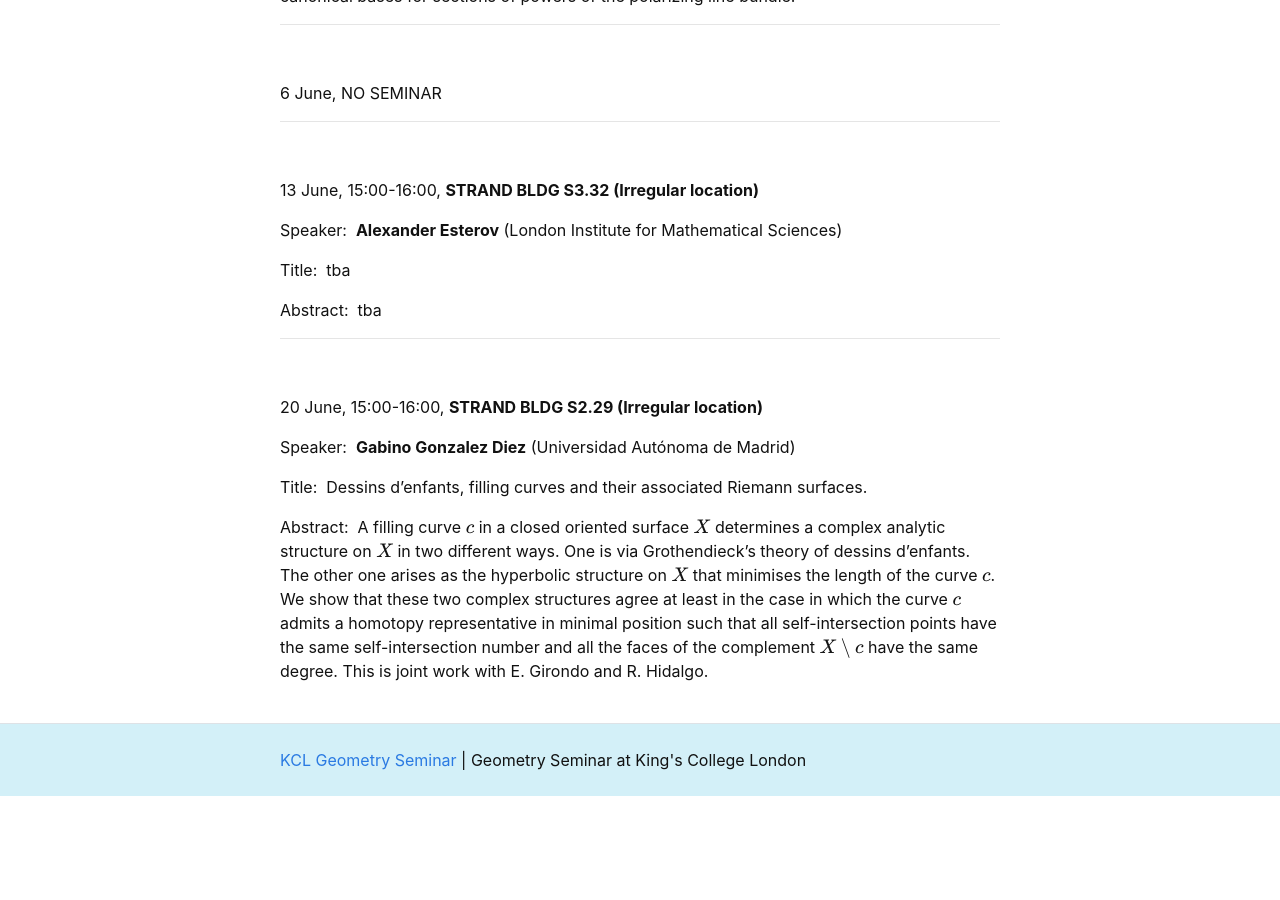
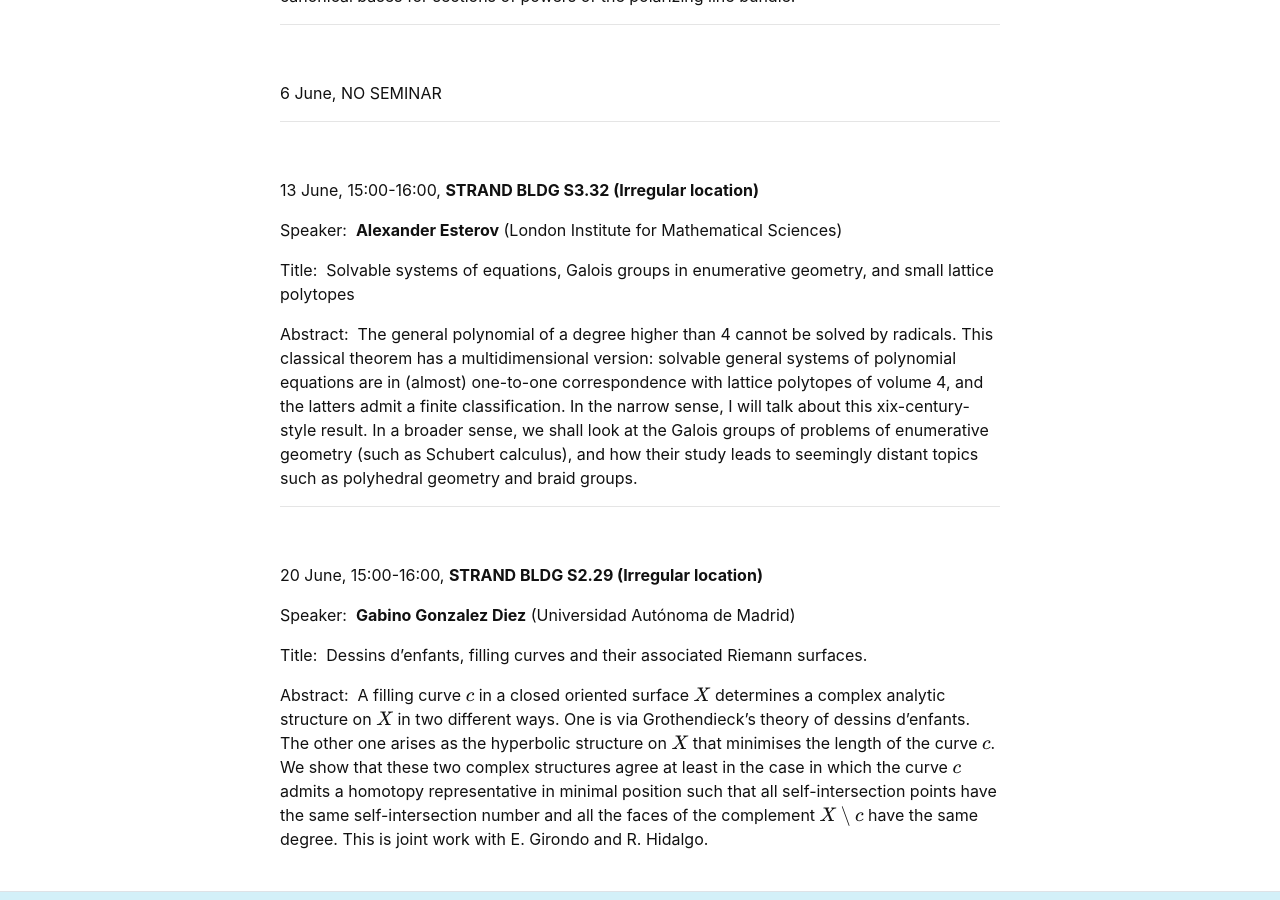
Before and after one commit to kcl-geometry-seminar/kcl-geometry-seminar.github.io, a Jekyll site: the page built from pages/index.md, in a window 1280 px wide and 900 px high, scrolled down 6650 px. Built offline with Jekyll 4.4.1, drawn with Linux system fonts in a browser that asks for light colours; formulas are drawn with MathJax 3; a script that is not in the unit is left out; before the commit the page ends 7446 px from its top, so only the background shows below that.

Commit message:
Add Alexander Esterov's talk

```diff
--- a/pages/index.md
+++ b/pages/index.md
@@ -243,9 +243,10 @@ Abstract:&nbsp; I will talk about work with Hacking, Keel and Siebert on using m
 
 Speaker:&nbsp; **Alexander Esterov** (London Institute for Mathematical Sciences)
 
-Title:&nbsp; tba
+Title:&nbsp; Solvable systems of equations, Galois groups in enumerative geometry, and small lattice polytopes
 
-Abstract:&nbsp; tba
+Abstract:&nbsp; The general polynomial of a degree higher than 4 cannot be solved by radicals. This classical theorem has a multidimensional version: solvable general systems of polynomial equations are in (almost) one-to-one correspondence with lattice polytopes of volume 4, and the latters admit a finite classification.
+In the narrow sense, I will talk about this xix-century-style result. In a broader sense, we shall look at the Galois groups of problems of enumerative geometry (such as Schubert calculus), and how their study leads to seemingly distant topics such as polyhedral geometry and braid groups.
 
 -----------------------------------------------------------
 <br />
```
